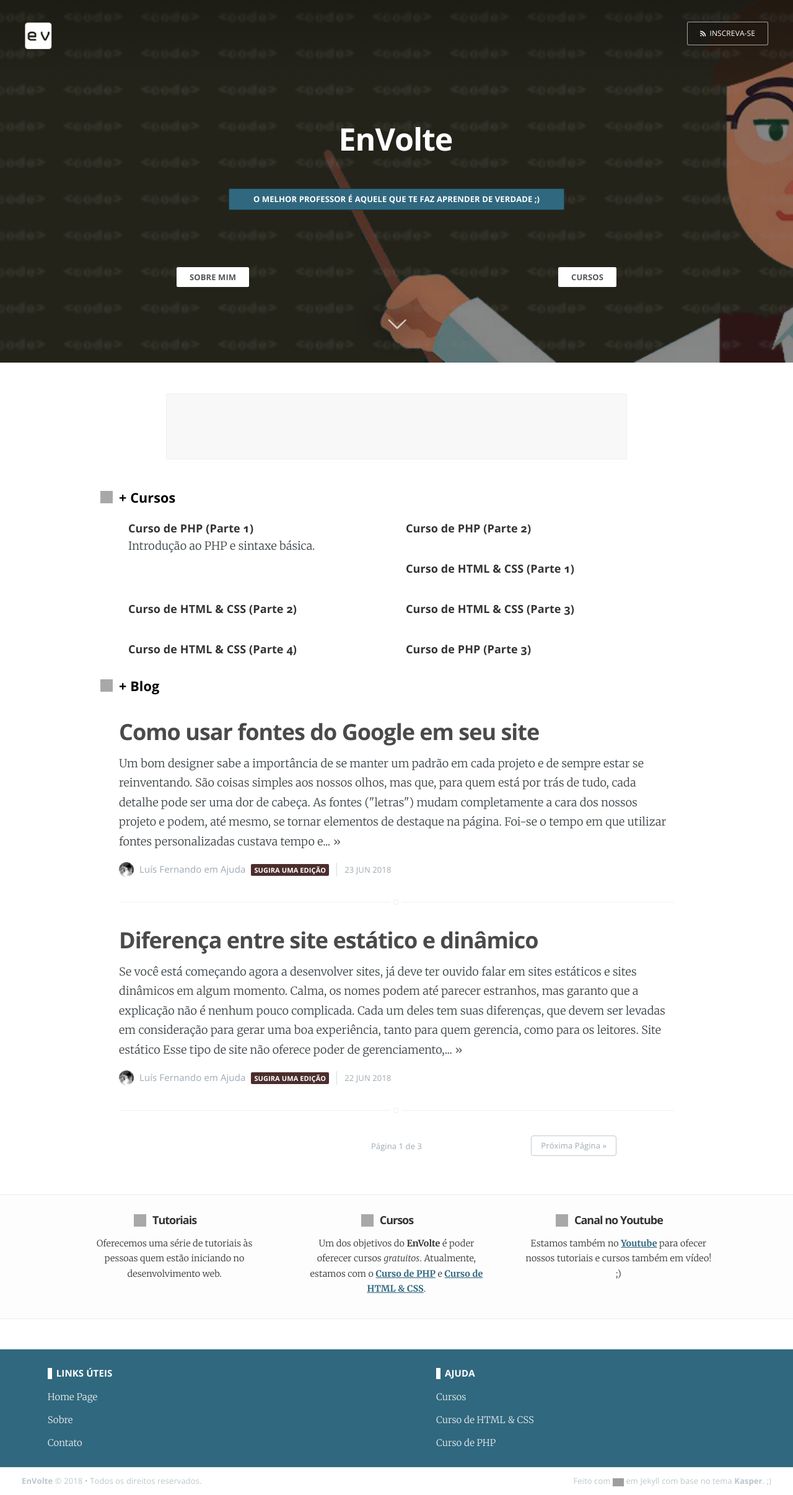
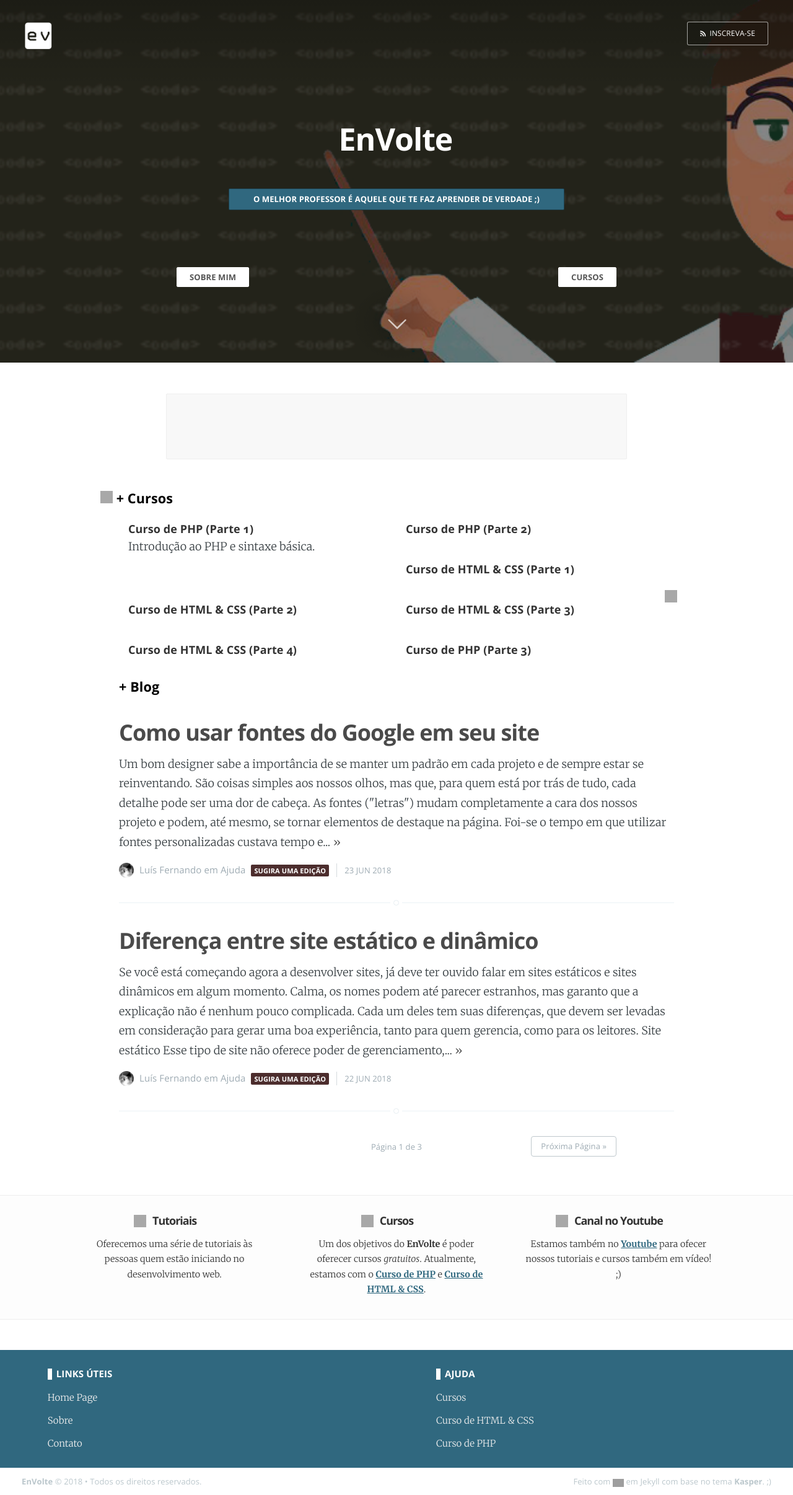
Before and after one commit to EnVolte/envolte.github.io, a Jekyll site: the page built from index.html, in a window 1280 px wide. Shown: the whole page at 62% size. Built offline with Jekyll 4.4.1, drawn with Linux system fonts in a browser that asks for light colours; the list of posts is cut into pages by our own code; grey boxes are pictures that could not be loaded.

Commit message:
Update screen.css

```diff
--- a/assets/css/screen.css
+++ b/assets/css/screen.css
@@ -1825,7 +1825,7 @@
 #right:hover p, #right:hover h2 {color: #000;}
 
 h3.titlep {width: 70%; margin: 0px auto; font-size: 1.2em; color: #000;}
-h3.titlep span.ico {width: 20px; height: 20px; background-size: 20px; position: absolute; margin-top: 1px; margin-left: -30px; display: inline-block; opacity: 0.9;}
+h3.titlep span.ico {width: 20px; height: 20px; background-size: 20px; margin-top: 1px; margin-left: -30px; display: inline-block; opacity: 0.9;}
 ul#curso {width: 70%; margin: 2rem auto 4rem; line-height: 1em;}
 ul#curso li {float: left; width: 50%; font-size: auto; list-style: none;}
 ul#curso li a {color: #333; text-decoration: none; font-family: Open Sans; font-weight: bold;}
```
